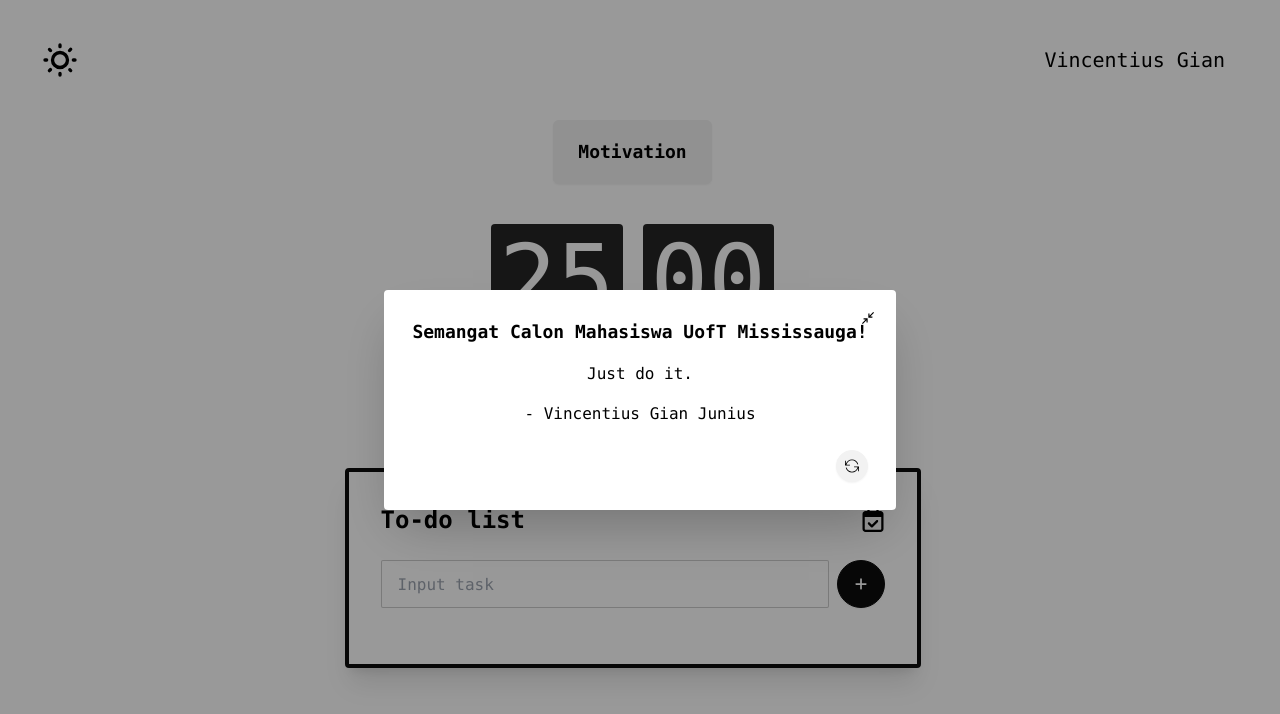
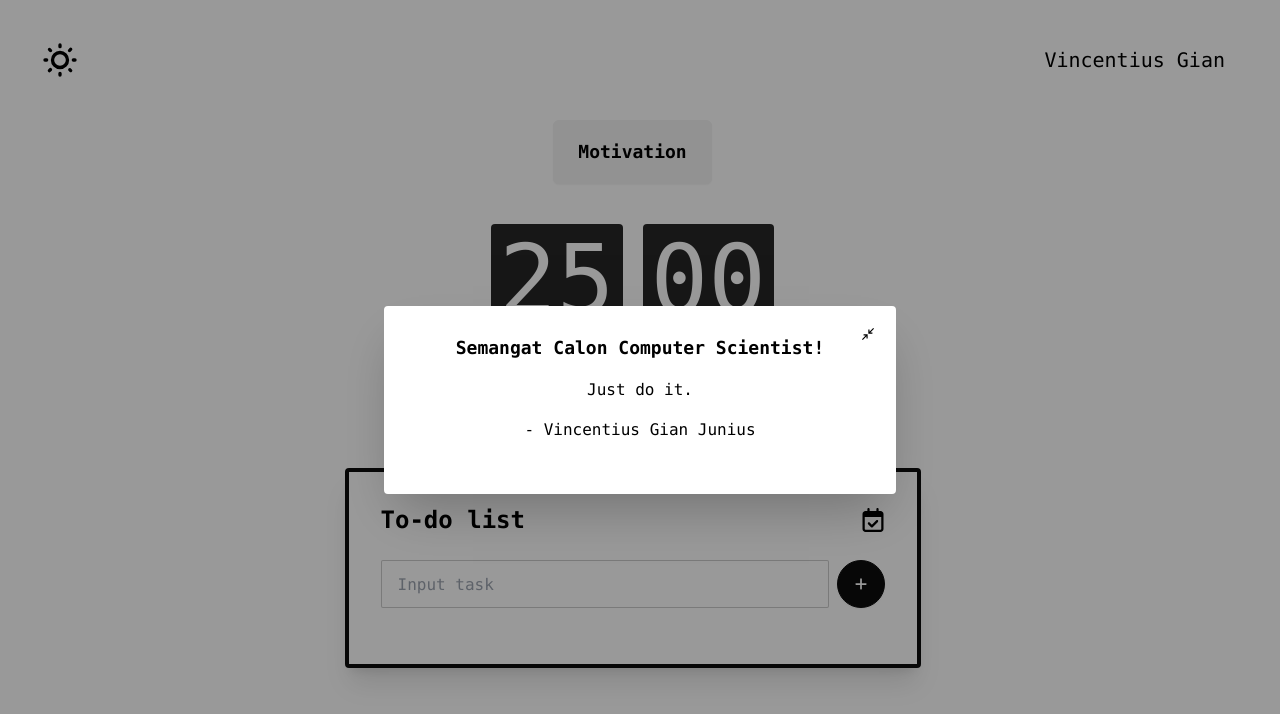
Before and after one commit to vincentiusGian/Pomo-do, a React (Create React App) app: page / in a window 1280 px wide. Both pictures are taken after a click on the button "Motivation". Shown: the top 714 px of the page. Built offline with nearby package versions, Linux system fonts and the light colour scheme.

Commit message:
Fixing modal (recent situation lol)

```diff
--- a/src/components/Modal.jsx
+++ b/src/components/Modal.jsx
@@ -19,7 +19,7 @@ const quote = {
         <div className="modal-box shadow-2xl border-4 rounded-md border-white">
 
           <h3 className="font-bold text-lg">
-            Semangat Calon Mahasiswa UofT Mississauga!
+            Semangat Calon Computer Scientist!
           </h3>
 
           <p className="py-4">{quote.text}</p>
@@ -28,9 +28,7 @@ const quote = {
           <div className="modal-action">
             <form method="dialog">
 
-              <div className="btn btn-sm btn-circle hover:rounded-full">
-                <TfiReload />
-              </div>
+
 
               <button className="btn btn-sm btn-circle btn-ghost absolute right-2 top-2">
                 <CgCompressRight />
```
